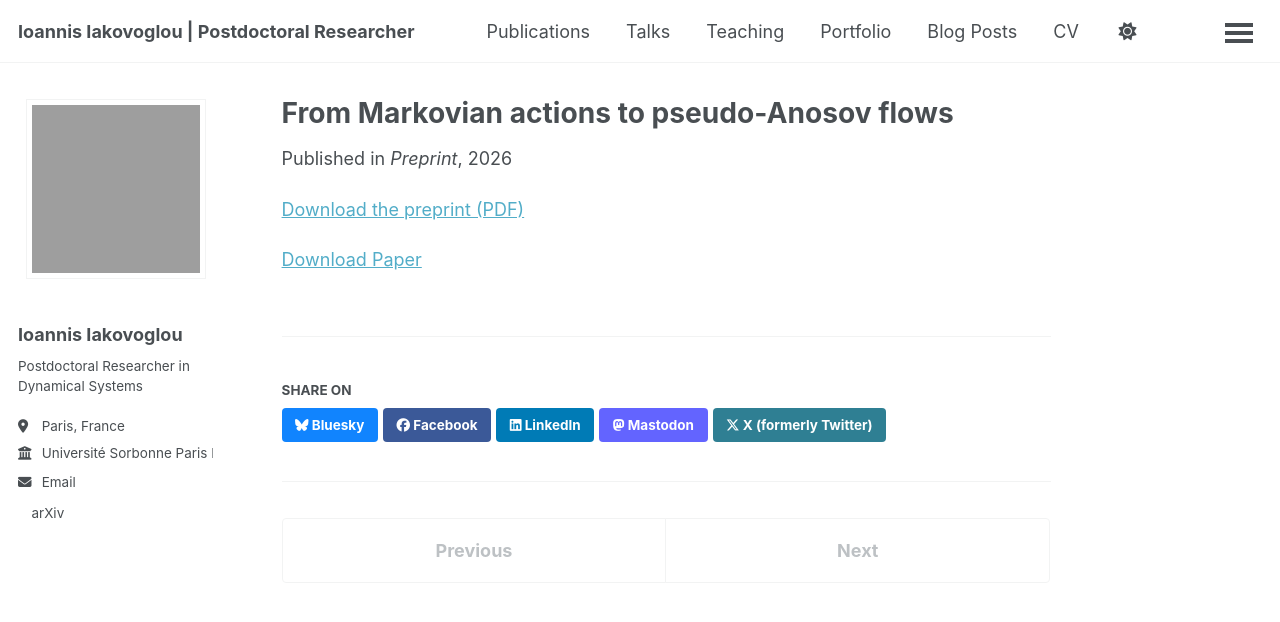
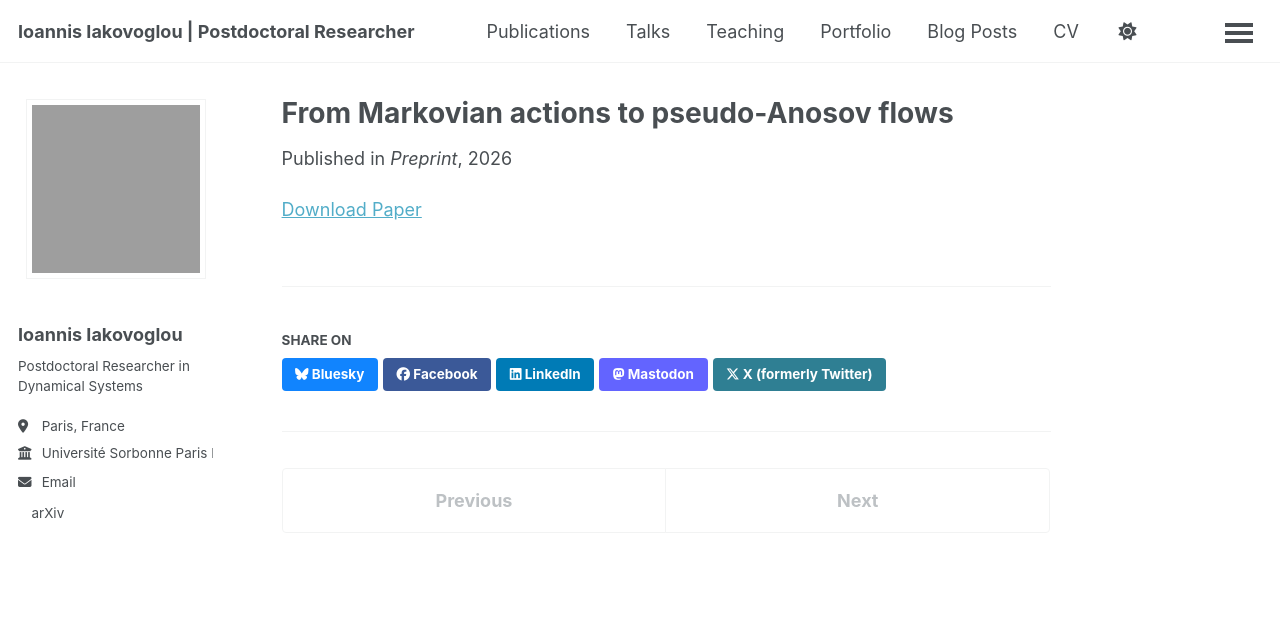
Before and after one commit to ioannisiakovoglou/ioannisiakovoglou.github.io, a Jekyll site: the page built from _publications/frommarkoviantopseudoanosov.md, in a window 1280 px wide. Shown: the top 622 px of the page. Built offline with Jekyll 4.4.1, drawn with Linux system fonts in a browser that asks for light colours; a script bundle is joined from its source files by our own code; a style sheet for code colours, icons or effects is not loaded.

Commit message:
Remove download link for preprint PDF
Removed download link for the preprint PDF.

```diff
--- a/_publications/frommarkoviantopseudoanosov.md
+++ b/_publications/frommarkoviantopseudoanosov.md
@@ -9,4 +9,3 @@ date: 2026-11-20
 venue: "Preprint"
 paperurl: "/files/markovian-actions-pseudo-anosov-flows.pdf"
 ---
-[Download the preprint (PDF)](/files/markovian-actions-pseudo-anosov-flows.pdf)
```
